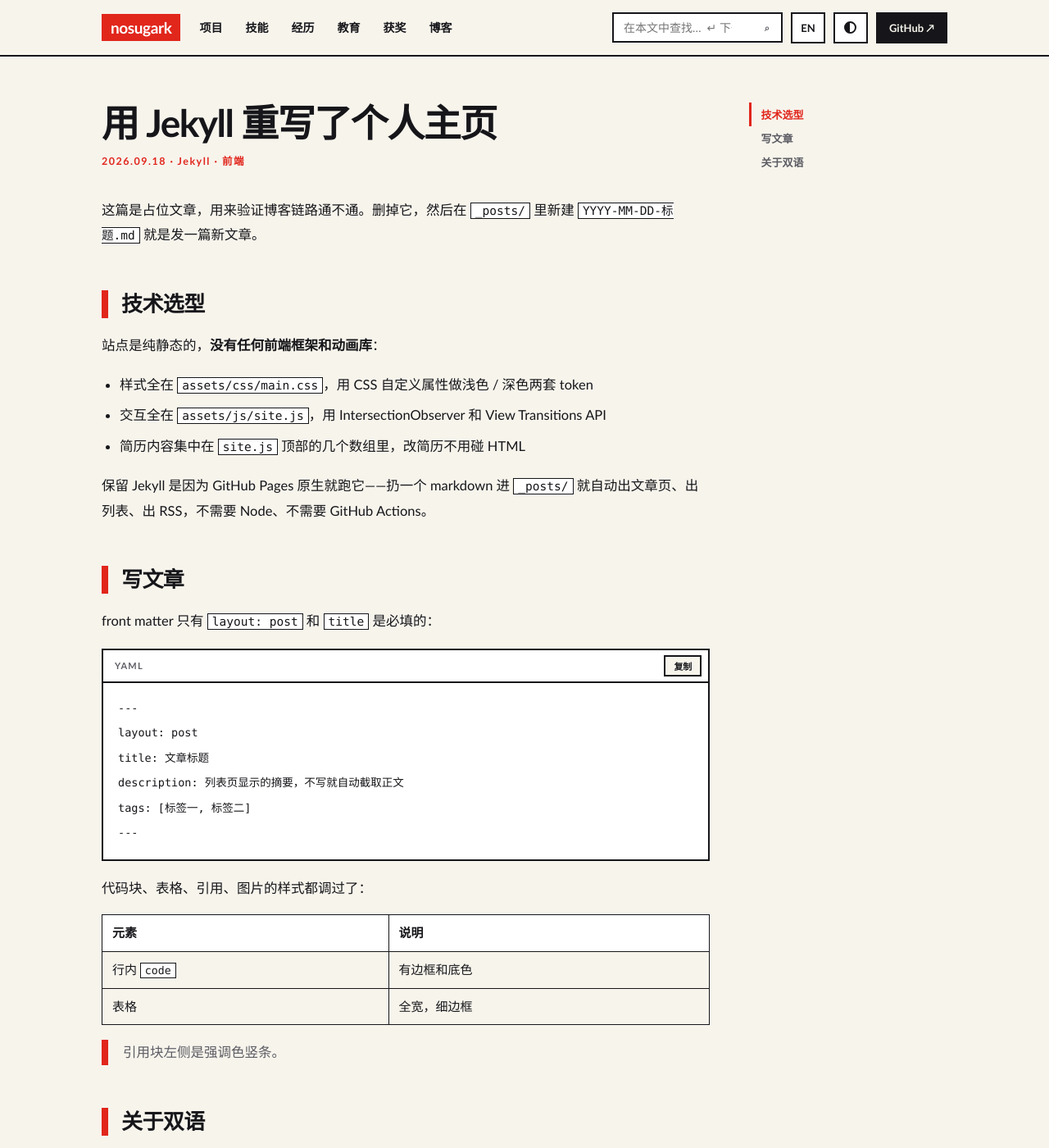
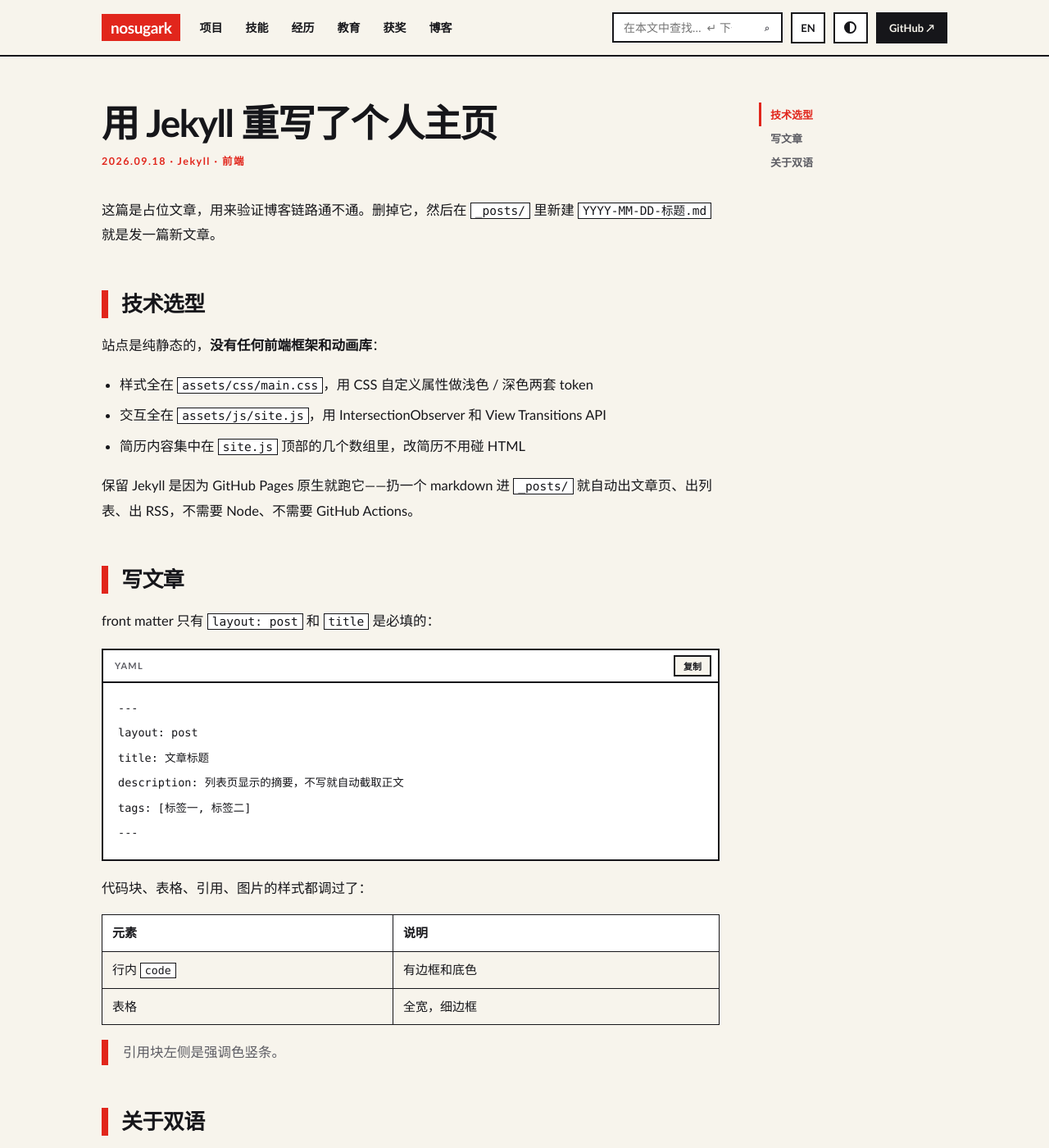
Before and after one commit to noSugarK/nosugark.github.io, a Jekyll site: the page built from _posts/2026-09-18-hello-world.md, in a window 1280 px wide and 1400 px high. Shown: the whole window at 82% size. Built offline with Jekyll 4.4.1, drawn with Linux system fonts in a browser that asks for light colours.

Commit message:
fix: 统一正文占比

```diff
--- a/assets/css/main.css
+++ b/assets/css/main.css
@@ -377,7 +377,7 @@ footer .wrap{display:flex;justify-content:space-between;align-items:center;gap:1
 /* ---- 文章 ---- */
 /* margin-inline:auto：窗口不够宽、不走两栏时，剩余宽度均分到两侧，
    不再全堆在右边空出一大块 */
-.post{max-width:72ch;margin-inline:auto;padding-top:56px}
+.post{max-width:85ch;margin-inline:auto;padding-top:56px}
 .post-title{font:var(--track) clamp(30px,5vw,46px)/1.1 var(--head);letter-spacing:-1.5px}
 .post-meta{font:600 12.5px var(--mono);color:var(--accent);letter-spacing:1.5px;margin-top:10px}
 /* 文章页标签也是链接：默认与元信息同色，下划线做可点提示 */
@@ -481,16 +481,16 @@ footer .wrap{display:flex;justify-content:space-between;align-items:center;gap:1
 }
 
 /* ===================== 响应式 ===================== */
-/* 宽屏：正文仍是 72ch，右侧空出来的那一列放粘性目录。
+/* 宽屏：正文仍是 85ch，右侧空出来的那一列放粘性目录。
    top:88px 是为了让开 sticky 顶栏（约 66px）再留点呼吸。
    用 :has(.toc) 只在真的有目录时才切两栏，短文章不会留一条空列。 */
 /* 960px：两栏所需的最小宽度。230(目录)+48(栏间)+48(wrap 内边距)+634(正文)，
-   正文栏跟单栏时的 72ch 基本持平——早点切两栏不会把正文压窄。
+   正文栏跟单栏时的 85ch 基本持平——早点切两栏不会把正文压窄。
    原来定在 1120px，960–1120 这段只能单栏，多出的宽度全成了右侧留白。 */
 @media(min-width:960px){
   .post:has(.toc){
     display:grid;
-    grid-template-columns:minmax(0,80ch) 230px;
+    grid-template-columns:minmax(0,85ch) 230px;
     grid-template-areas:"title side" "meta side" "prose side" "back side";
     column-gap:48px;
     max-width:none;
```
